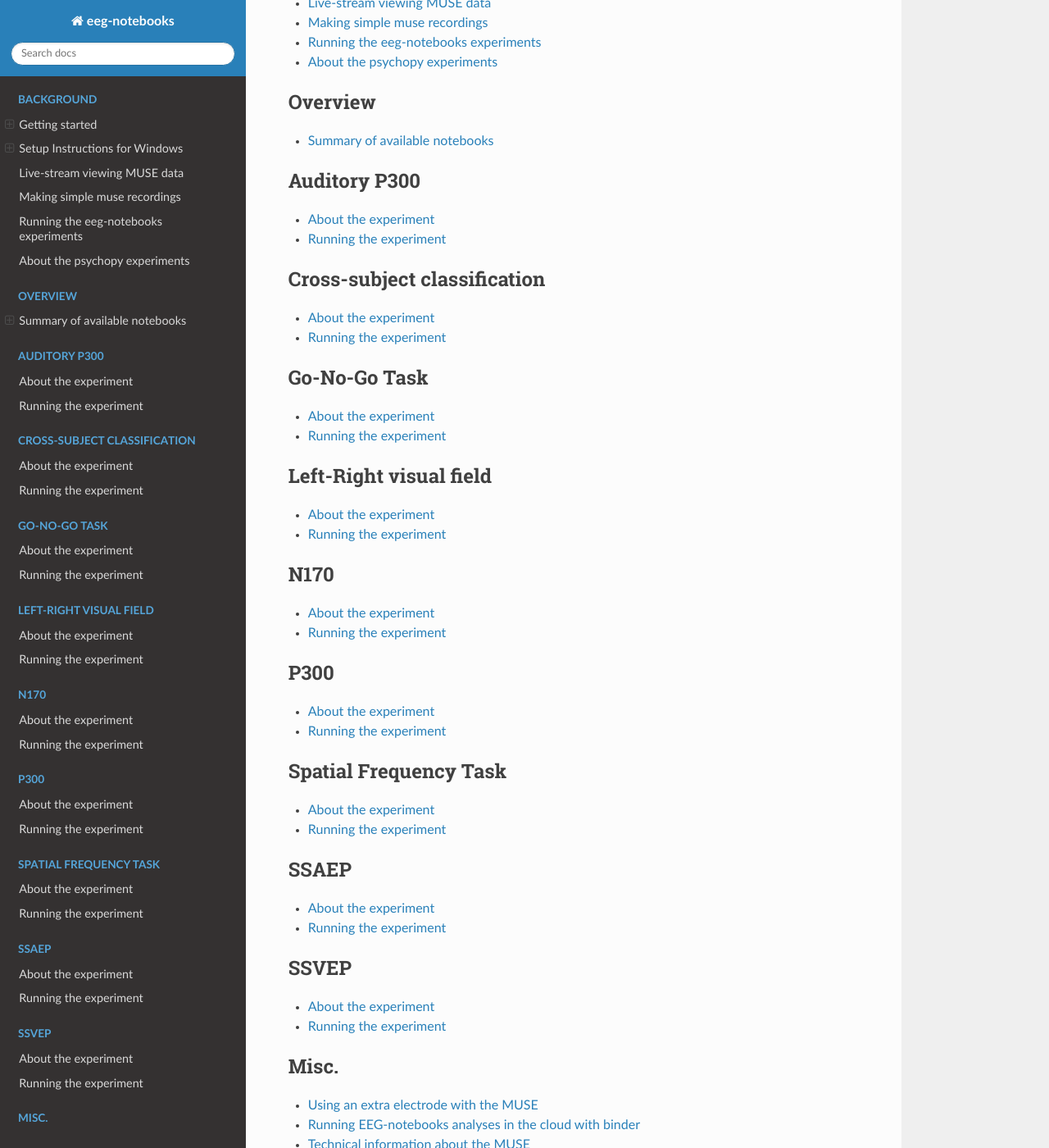
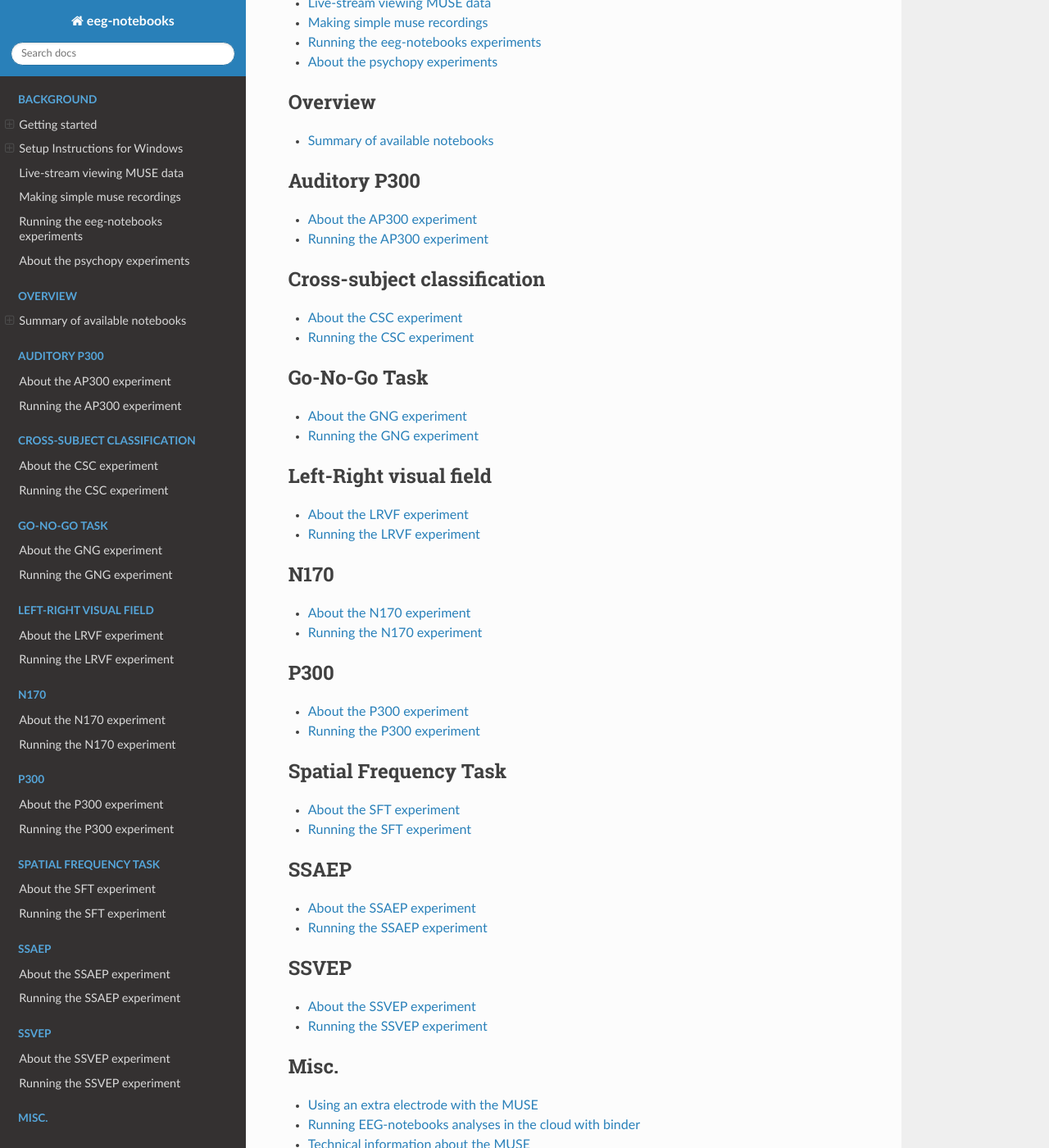
Before and after one commit to NeuroTechX/eeg-notebooks_v0.1, a Sphinx documentation site: the page built from doc/index.rst, in a window 1280 px wide and 1400 px high, scrolled down 469 px. Shown: the whole window at 82% size. Built offline with Sphinx 7.4.7 and the Read the Docs theme 2.0.0, drawn with Linux system fonts in a browser that asks for light colours; pages that are not in the unit, such as notebooks, are missing from menus.

Commit message:
Update index.rst

```diff
--- a/doc/index.rst
+++ b/doc/index.rst
@@ -36,18 +36,18 @@
     :caption: Auditory P300
     :maxdepth: 1
 
-    About the experiment <about_the_task.md>
-    Running the experiment <running_the_task.md>
-    Data analysis notebook <auditory_p300_with_muse.nblink>
+    About the AP300 experiment <about_the_task.md>
+    Running the AP300 experiment <running_the_task.md>
+    AP300 data analysis notebook <auditory_p300_with_muse.nblink>
 
 
 .. toctree::
     :caption: Cross-subject classification
     :maxdepth: 1
 
-    About the experiment <about_the_task.md>
-    Running the experiment <running_the_task.md>
-    Data analysis notebook  <cross_subject_classification.nblink>
+    About the CSC experiment <about_the_task.md>
+    Running the CSC experiment <running_the_task.md>
+    CSC data analysis notebook  <cross_subject_classification.nblink>
 
 
 
@@ -55,9 +55,9 @@
    :caption: Go-No-Go Task
    :maxdepth: 1
 
-    About the experiment <about_the_task.md>
-    Running the experiment <running_the_task.md>
-    Data analysis notebook <go_no_go_with_muse.nblink>
+    About the GNG experiment <about_the_task.md>
+    Running the GNG experiment <running_the_task.md>
+    GNG data analysis notebook <go_no_go_with_muse.nblink>
 
 
 
@@ -66,9 +66,9 @@
    :caption: Left-Right visual field
    :maxdepth: 1
 
-    About the experiment <about_the_task.md>
-    Running the experiment <running_the_task.md>
-    Data analysis notebook <left_right_visual_field_with_muse.nblink>
+    About the LRVF experiment <about_the_task.md>
+    Running the LRVF experiment <running_the_task.md>
+    LRVF data analysis notebook <left_right_visual_field_with_muse.nblink>
 
 
 
@@ -76,9 +76,9 @@
    :caption: N170
    :maxdepth: 1
 
-    About the experiment <about_the_task.md>
-    Running the experiment <running_the_task.md>
-    Data analysis notebook <n170_with_muse.nblink>
+    About the N170 experiment <about_the_task.md>
+    Running the N170 experiment <running_the_task.md>
+    N170 data analysis notebook <n170_with_muse.nblink>
 
 
 
@@ -87,8 +87,8 @@
    :caption: P300
    :maxdepth: 1
 
-    About the experiment <about_the_task.md>
-    Running the experiment <running_the_task.md>
+    About the P300 experiment <about_the_task.md>
+    Running the P300 experiment <running_the_task.md>
     Data analysis notebook <p300_with_muse.nblink>
     P300 with extra electrode <p300_with_extra_electrode.nblink>
 
@@ -98,9 +98,9 @@
    :caption: Spatial Frequency Task
    :maxdepth: 1
 
-    About the experiment <about_the_task.md>
-    Running the experiment <running_the_task.md>
-    Data analysis notebook <spatial_frequency_task_with_muse.nblink>
+    About the SFT experiment <about_the_task.md>
+    Running the SFT experiment <running_the_task.md>
+    SFT data analysis notebook <spatial_frequency_task_with_muse.nblink>
 
 
 
@@ -109,9 +109,9 @@
    :caption: SSAEP
    :maxdepth: 1
 
-    About the experiment <about_the_task.md>
-    Running the experiment <running_the_task.md>
-    Data analysis notebook <ssaep_with_muse.nblink>
+    About the SSAEP experiment <about_the_task.md>
+    Running the SSAEP experiment <running_the_task.md>
+    SSAEP data analysis notebook <ssaep_with_muse.nblink>
 
 
 
@@ -119,9 +119,9 @@
    :caption: SSVEP
    :maxdepth: 1
 
-    About the experiment <about_the_task.md>
-    Running the experiment <running_the_task.md>
-    Data analysis notebook <ssvep_with_muse.nblink>
+    About the SSVEP experiment <about_the_task.md>
+    Running the SSVEP experiment <running_the_task.md>
+    SSVEP data analysis notebook <ssvep_with_muse.nblink>
 
 
 
```
